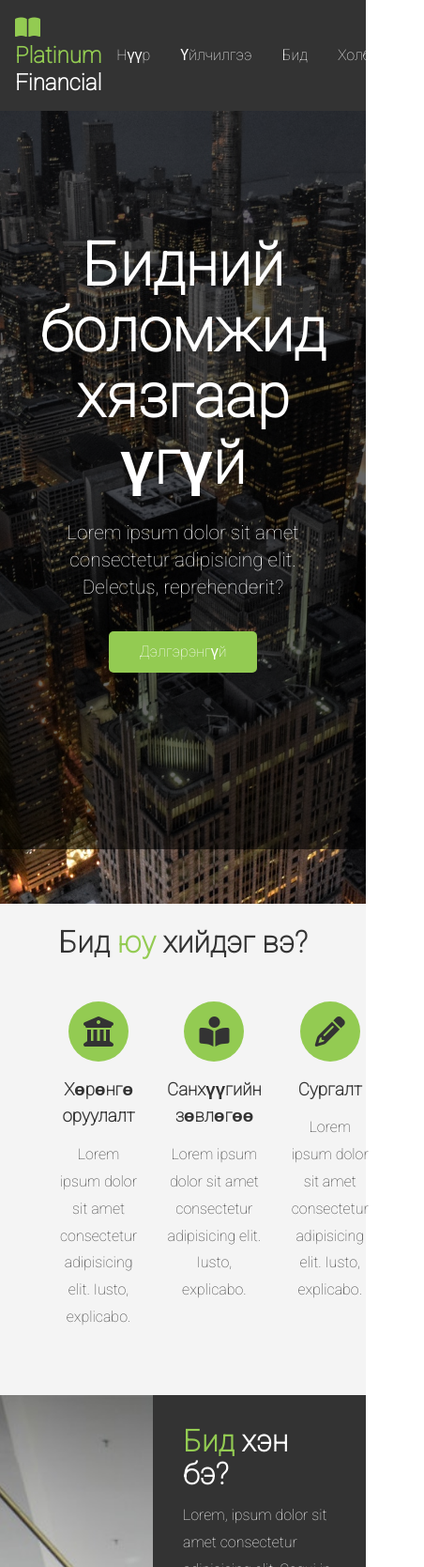
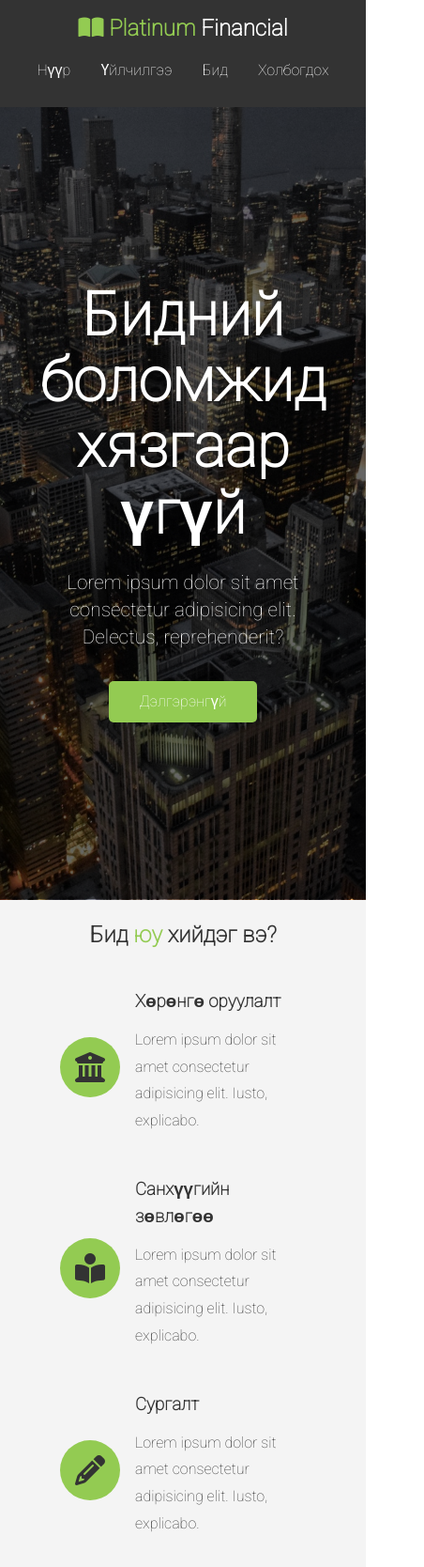
Before and after one commit to Aeon976/PlatinumFinancial, a plain HTML site: page index.html in a window 390 px wide. Shown: the top 1668 px of the page at 94% size, 452 px wide, since content can reach past the window. Drawn offline with Linux system fonts and the light colour scheme; some packages are replaced by stand-ins of ours.

Commit message:
Responsive Design code added

```diff
--- a/css/mobile.css
+++ b/css/mobile.css
@@ -0,0 +1,59 @@
+/* Icon-уудыг зүүн тал руу зэрэгцүүлэх */
+#what .items {
+    display: block;
+    padding: 1rem;
+}
+#what .items .item {
+    display: flex;
+    text-align: left;
+}
+
+/* Icon-ны байршил */
+
+#what .items .item i {
+    margin-right: 1.3 rem;
+    align-self: center;
+    margin-bottom: 0;
+}
+
+/* Smartphones */
+
+@media (max-width: 500px){
+    #navbar {
+        flex-direction: column;
+        align-items: center;
+    }
+
+    #navbar .logo{
+        margin-bottom: 0.5rem;
+        text-align:center;
+    }
+    #navbar ul {
+        padding: 0.5rem;
+    }
+    #showcase .showcase-content{
+        top:113px;
+    }
+    #who {
+        display:block;
+    }
+
+    #who .who-img {
+        display: none;
+    }
+
+    #clients .items img {
+        width:80%;
+    }
+
+    #clients .items div:last-child {
+        display: none;
+    }
+
+    #contact {
+        flex-direction: column;
+    }
+    .m-heading {
+        font-size: 1.5rem;
+    }
+}
--- a/css/style.css
+++ b/css/style.css
@@ -190,6 +190,7 @@ p {
     padding: 1rem;
     border-radius: 50%;
     margin-bottom: 1rem;
+    margin-right: 1rem;
 }
 
 /* Section: Бид хэн бэ? */
@@ -224,7 +225,7 @@ p {
     display: flex;
 }
 
-#contact .map, #contact-form {
+#contact .map, .contact-form {
     flex:1;
 }
 
--- a/css/widescreen.css
+++ b/css/widescreen.css
@@ -0,0 +1,17 @@
+/* Icon-уудыг зүүн тал руу зэрэгцүүлэх */
+#what .items .item {
+    display: flex;
+    text-align: left;
+}
+
+/* Icon-ны байршил */
+
+#what .items .item i {
+    margin-right: 1.3 rem;
+    align-self: center;
+    margin-bottom: 0;
+}
+
+#contact .map {
+    flex: 2;
+}
--- a/index.html
+++ b/index.html
@@ -4,9 +4,9 @@
 <head>
     <meta charset="UTF-8">
     <meta name="viewport" content="width=device-width, initial-scale=1.0">
+    <link rel="stylesheet" href="css/style.css">
     <link rel="stylesheet" media="screen and (max-width: 768px)" href="css/mobile.css">
     <link rel="stylesheet" media="screen and (min-width: 1100px)" href="css/widescreen.css">
-    <link rel="stylesheet" href="css/style.css">
     <script src="https://kit.fontawesome.com/5851bd0e31.js" crossorigin="anonymous"></script>
     <title>PlatinumFinancial | Санхүү & Хөрөнгө оруулалт</title>
 </head>
@@ -43,21 +43,27 @@
             <div class="items">
                 <div class="item">
                     <i class="fas fa-university fa-2x"></i>
+                    <div>
                         <h3>Хөрөнгө оруулалт</h3>
                         <p>Lorem ipsum dolor sit amet consectetur
                         adipisicing elit. Iusto, explicabo.</p>
                     </div>
+                </div>
                 <div class="item">
                     <i class="fas fa-book-reader fa-2x"></i>
+                    <div>
                         <h3>Санхүүгийн зөвлөгөө</h3>
                         <p>Lorem ipsum dolor sit amet consectetur
                         adipisicing elit. Iusto, explicabo.</p>
                     </div>
+                </div>
                 <div class="item">
                     <i class="fas fa-pencil-alt fa-2x"></i>
+                    <div>
                         <h3>Сургалт</h3>
                         <p>Lorem ipsum dolor sit amet consectetur
                         adipisicing elit. Iusto, explicabo.</p>
+                    </div>
                 </div>
             </div>
         </div>
@@ -135,8 +141,7 @@
 
 </footer>
 <script src="js/main.js"></script>
-<script defer
-  src="https://maps.googleapis.com/maps/api/js?
+<script src="https://maps.googleapis.com/maps/api/js?
   key=AIzaSyA8OsSGybt20WEwMncy6QVtlb9c3o6fyY8&callback=initMap">
 </script>
 </body>
```
Lines whose indentation alone changed are shown as unchanged.
